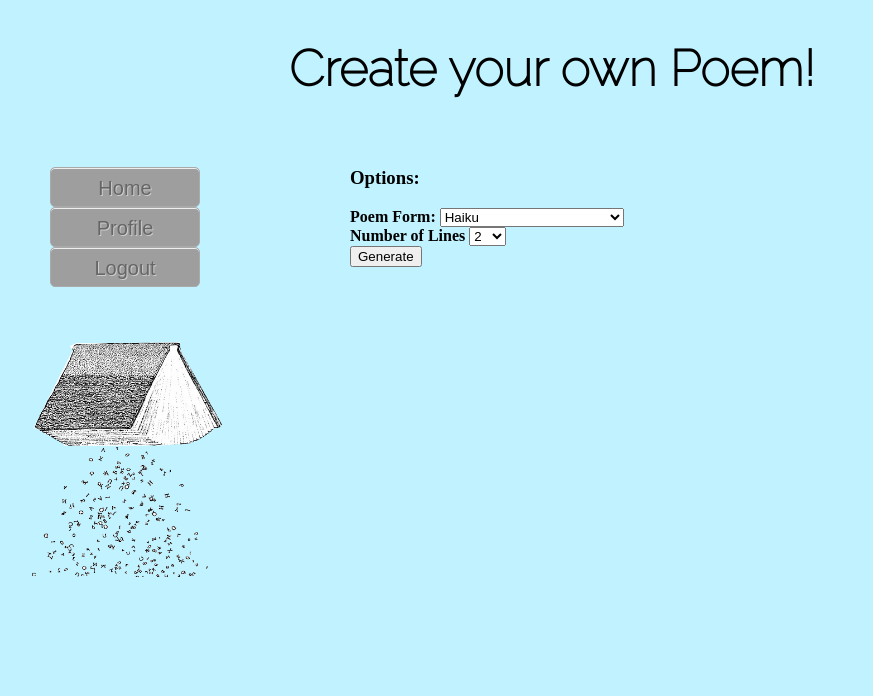
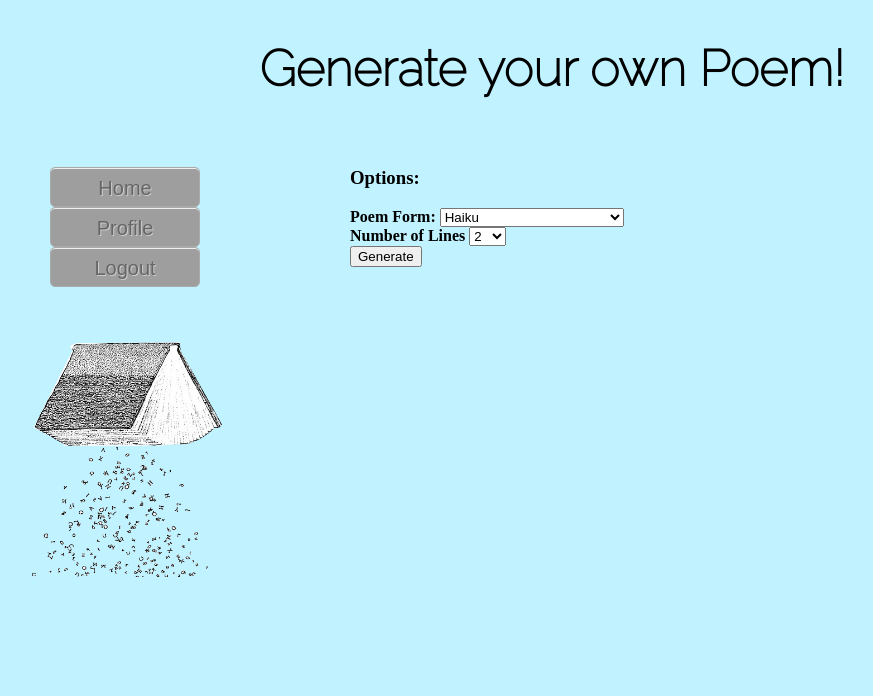
Before and after one commit to Oneman2feet/Poem-Generator, a Flask app: page /generate in a window 1280 px wide. Shown: the top 696 px of the page, without its empty margins (88-961 px from the left). Run offline with Flask 2, Linux system fonts and the light colour scheme; the visitor is signed in with stand-in values (Sample User, id 1); parts of the project's set-up code (start-up, migrations or seed data) failed here and were passed over; some libraries are stand-ins or nearby versions; some web fonts are replaced; grey boxes are pictures that could not be loaded.

Commit message:
changed Make Your Own Poem to Generate Your Own Poem because we're not really creating but we are generating it

```diff
--- a/templates/makepoem.html
+++ b/templates/makepoem.html
@@ -15,7 +15,7 @@
 
 <body>
 
-	<h1>Create your own Poem!</h1>
+	<h1>Generate your own Poem!</h1>
 
 	<div id="sidebar">
 
```
